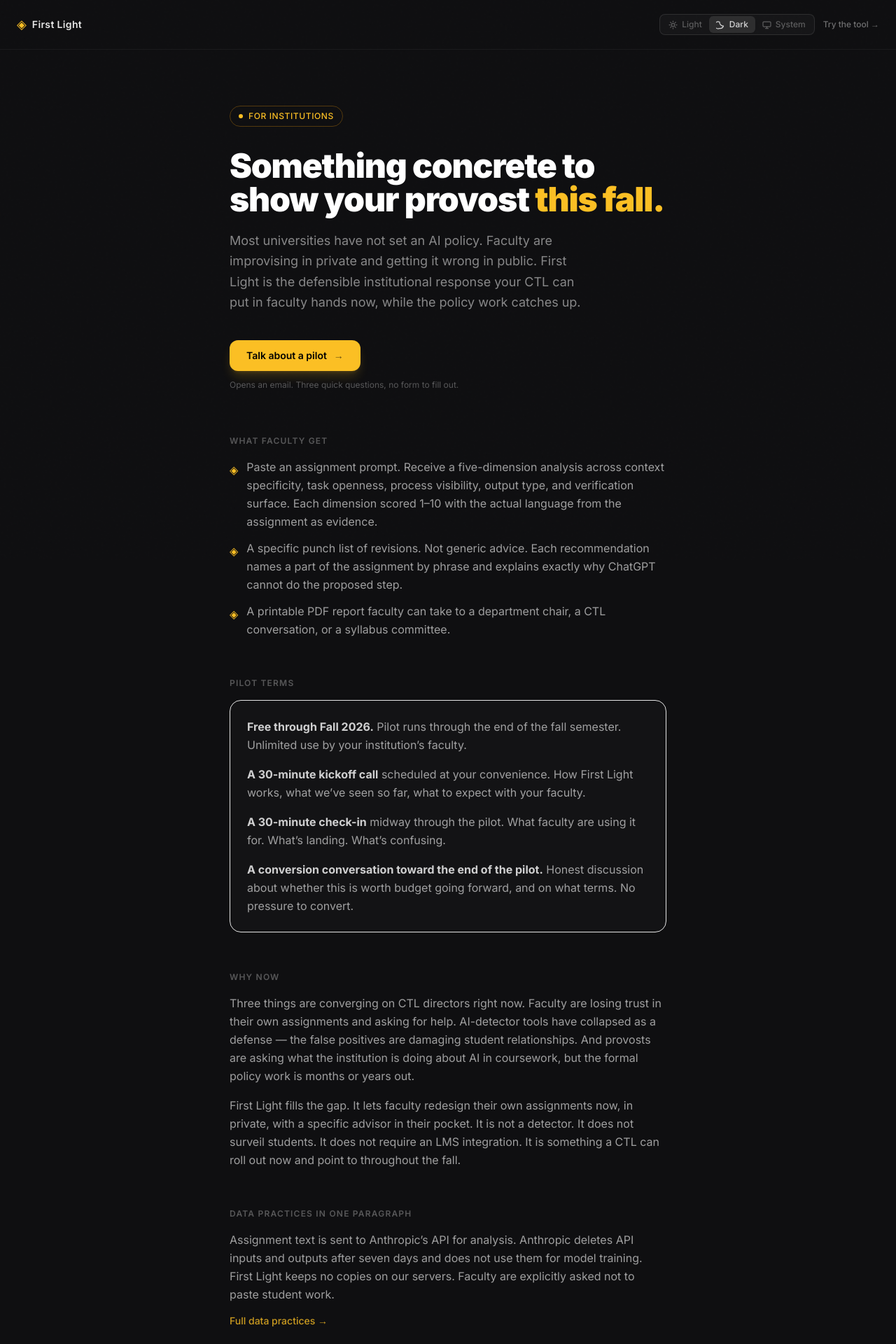
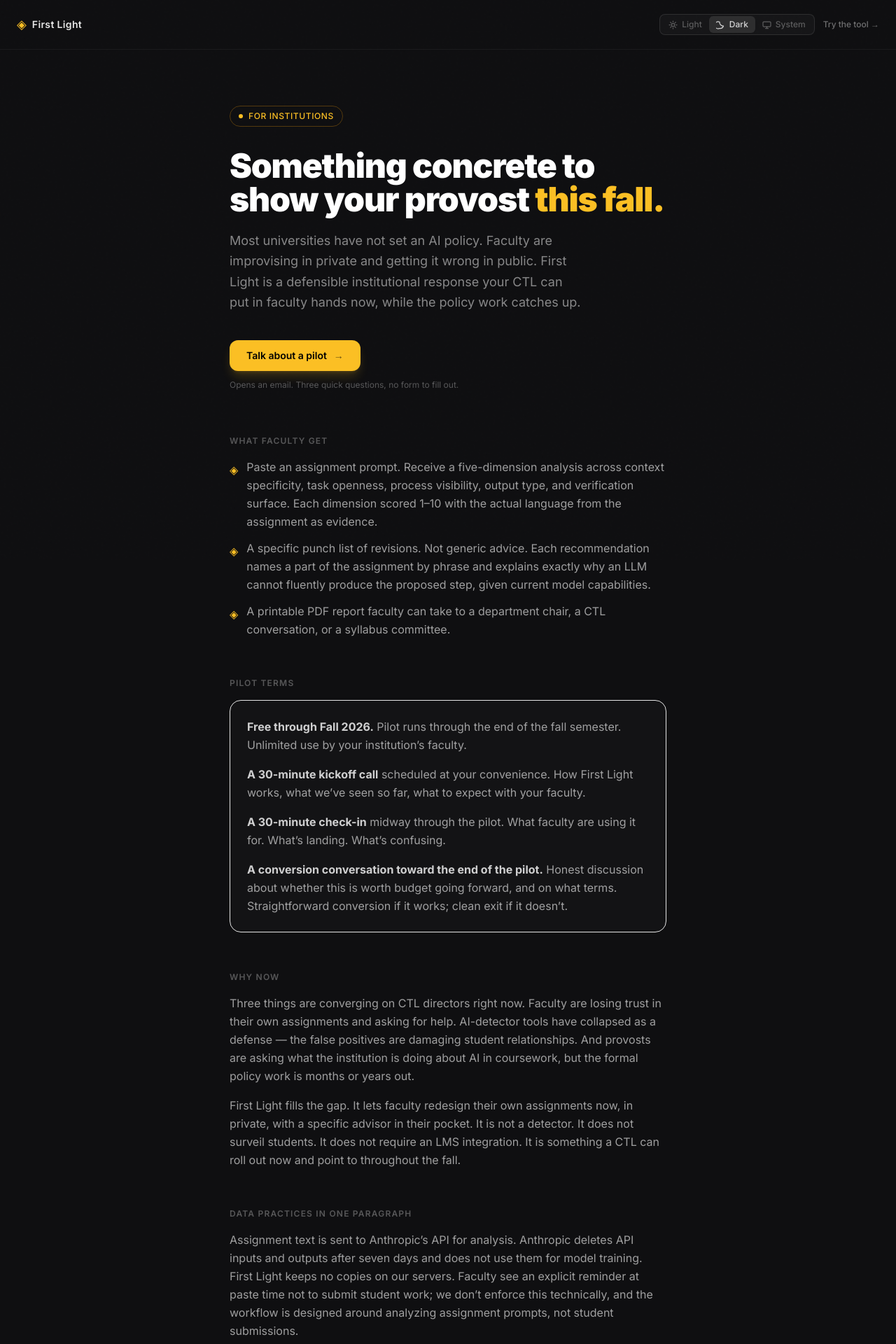
Before and after one commit to jbnash/first-light, a Next.js app: page /institutions in a window 1280 px wide. Shown: the top 1920 px of the page at 70% size. Built offline with nearby package versions, Linux system fonts and the light colour scheme.

Commit message:
Tighten /institutions copy: temper overclaims, sharpen data practices, drop scarcity claim
Co-Authored-By: Claude Opus 4.7 (1M context) <noreply@anthropic.com>

```diff
--- a/src/app/institutions/page.tsx
+++ b/src/app/institutions/page.tsx
@@ -59,7 +59,7 @@ export default function InstitutionsPage() {
         </h1>
 
         <p className="text-lg text-neutral-500 dark:text-white/50 max-w-xl leading-relaxed text-balance mb-10">
-          Most universities have not set an AI policy. Faculty are improvising in private and getting it wrong in public. First Light is the defensible institutional response your CTL can put in faculty hands now, while the policy work catches up.
+          Most universities have not set an AI policy. Faculty are improvising in private and getting it wrong in public. First Light is a defensible institutional response your CTL can put in faculty hands now, while the policy work catches up.
         </p>
 
         <a
@@ -95,7 +95,8 @@ export default function InstitutionsPage() {
               <span>
                 A specific punch list of revisions. Not generic advice. Each
                 recommendation names a part of the assignment by phrase and
-                explains exactly why ChatGPT cannot do the proposed step.
+                explains exactly why an LLM cannot fluently produce the
+                proposed step, given current model capabilities.
               </span>
             </li>
             <li className="flex gap-3">
@@ -128,7 +129,7 @@ export default function InstitutionsPage() {
               </li>
               <li>
                 <strong className="text-neutral-800 dark:text-white/80">A conversion conversation toward the end of the pilot.</strong>{" "}
-                Honest discussion about whether this is worth budget going forward, and on what terms. No pressure to convert.
+                Honest discussion about whether this is worth budget going forward, and on what terms. Straightforward conversion if it works; clean exit if it doesn&rsquo;t.
               </li>
             </ul>
           </div>
@@ -165,8 +166,10 @@ export default function InstitutionsPage() {
             Assignment text is sent to Anthropic&rsquo;s API for analysis.
             Anthropic deletes API inputs and outputs after seven days and does
             not use them for model training. First Light keeps no copies on
-            our servers. Faculty are explicitly asked not to paste student
-            work.
+            our servers. Faculty see an explicit reminder at paste time not
+            to submit student work; we don&rsquo;t enforce this technically,
+            and the workflow is designed around analyzing assignment prompts,
+            not student submissions.
           </p>
           <a
             href="/data-practices"
@@ -185,7 +188,7 @@ export default function InstitutionsPage() {
             One email starts the conversation.
           </h2>
           <p className="text-base text-neutral-600 dark:text-white/60 leading-relaxed mb-5">
-            If your CTL is wrestling with AI in coursework right now, write three sentences and we&rsquo;ll find time. Pilots are first-come.
+            If your CTL is wrestling with AI in coursework right now, write three sentences and we&rsquo;ll find time.
           </p>
           <a
             href={mailtoHref}
```
